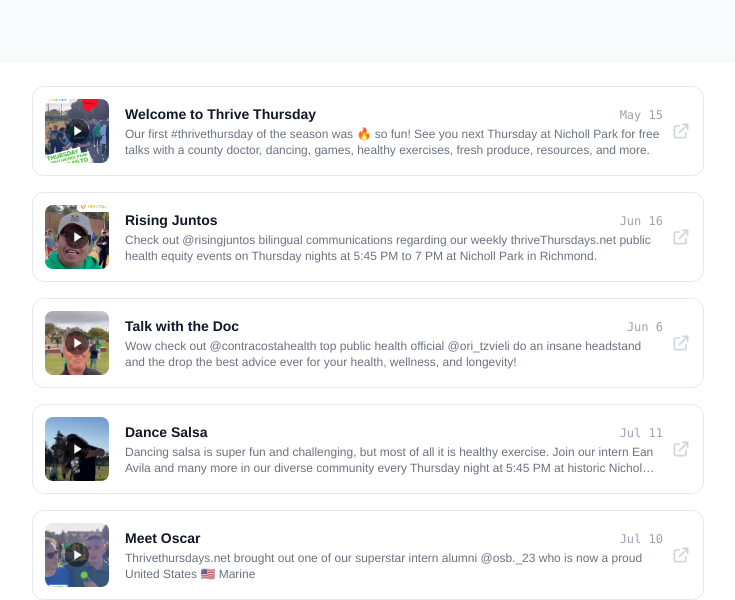
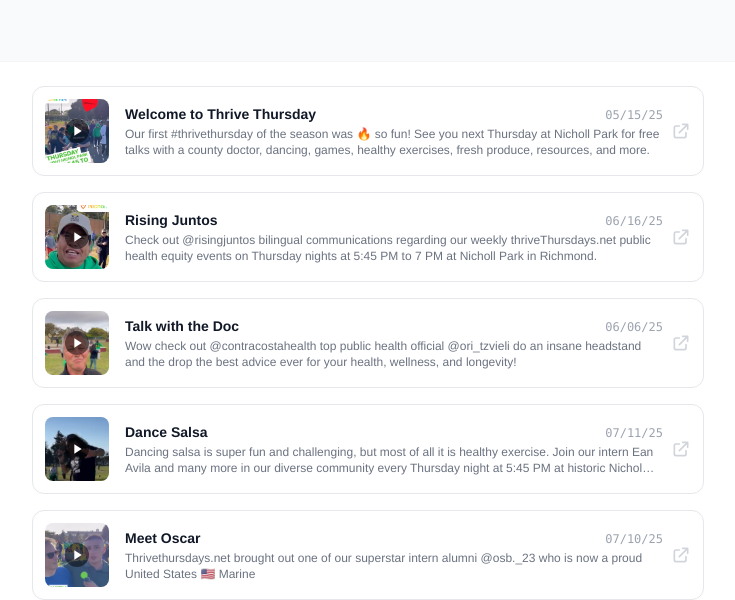
Before and after one commit to chrisgioia64/thrive-thursdays, a plain HTML site: page index.html in a window 1280 px wide. Shown: the part 2123-2723 px from the top of the page, without its empty margins (272-1007 px from the left). Drawn offline with nearby package versions, Linux system fonts and the light colour scheme.

Commit message:
Issue #14: Put the date on media

```diff
--- a/index.html
+++ b/index.html
@@ -302,7 +302,7 @@
                             <div class="ml-4 flex-1 min-w-0">
                               <div class="flex items-baseline justify-between">
                                 <h3 class="text-sm font-semibold text-gray-900 truncate pr-2">Welcome to Thrive Thursday</h3>
-                                <span class="text-xs text-gray-400 font-mono">May 15</span>
+                                <span class="text-xs text-gray-400 font-mono">05/15/25</span>
                               </div>
                               <p class="text-xs text-gray-500 line-clamp-2 mt-0.5">
                                 Our first #thrivethursday of the season was 🔥 so fun! See you next Thursday at Nicholl Park for free talks with a county doctor, dancing, games, healthy exercises, fresh produce, resources, and more.
@@ -329,7 +329,7 @@
                             <div class="ml-4 flex-1 min-w-0">
                               <div class="flex items-baseline justify-between">
                                 <h3 class="text-sm font-semibold text-gray-900 truncate pr-2">Rising Juntos</h3>
-                                <span class="text-xs text-gray-400 font-mono">Jun 16</span>
+                                <span class="text-xs text-gray-400 font-mono">06/16/25</span>
                               </div>
                               <p class="text-xs text-gray-500 line-clamp-2 mt-0.5">
                                 Check out @risingjuntos bilingual communications regarding our weekly thriveThursdays.net public health equity events on Thursday nights at 5:45 PM to 7 PM at Nicholl Park in Richmond.
@@ -357,7 +357,7 @@
                               <div class="ml-4 flex-1 min-w-0">
                                 <div class="flex items-baseline justify-between">
                                   <h3 class="text-sm font-semibold text-gray-900 truncate pr-2">Talk with the Doc </h3>
-                                  <span class="text-xs text-gray-400 font-mono">Jun 6</span>
+                                  <span class="text-xs text-gray-400 font-mono">06/06/25</span>
                                 </div>
                                 <p class="text-xs text-gray-500 line-clamp-2 mt-0.5">
                                     Wow check out @contracostahealth top public health official @ori_tzvieli do an insane headstand and the drop the best advice ever for your health, wellness, and longevity!
@@ -386,7 +386,7 @@
                               <div class="ml-4 flex-1 min-w-0">
                                 <div class="flex items-baseline justify-between">
                                   <h3 class="text-sm font-semibold text-gray-900 truncate pr-2">Dance Salsa</h3>
-                                  <span class="text-xs text-gray-400 font-mono">Jul 11</span>
+                                  <span class="text-xs text-gray-400 font-mono">07/11/25</span>
                                 </div>
                                 <p class="text-xs text-gray-500 line-clamp-2 mt-0.5">
                                     Dancing salsa is super fun and challenging, but most of all it is healthy exercise. Join our intern Ean Avila and many more in our diverse community every Thursday night at 5:45 PM at historic Nichol Park in Richmond for healthy, low impact exercise and fun friendship making
@@ -415,7 +415,7 @@
                               <div class="ml-4 flex-1 min-w-0">
                                 <div class="flex items-baseline justify-between">
                                   <h3 class="text-sm font-semibold text-gray-900 truncate pr-2">Meet Oscar</h3>
-                                  <span class="text-xs text-gray-400 font-mono">Jul 10</span>
+                                  <span class="text-xs text-gray-400 font-mono">07/10/25</span>
                                 </div>
                                 <p class="text-xs text-gray-500 line-clamp-2 mt-0.5">
                                     Thrivethursdays.net brought out one of our superstar intern alumni @osb._23 who is now a proud United States 🇺🇸 Marine
```
